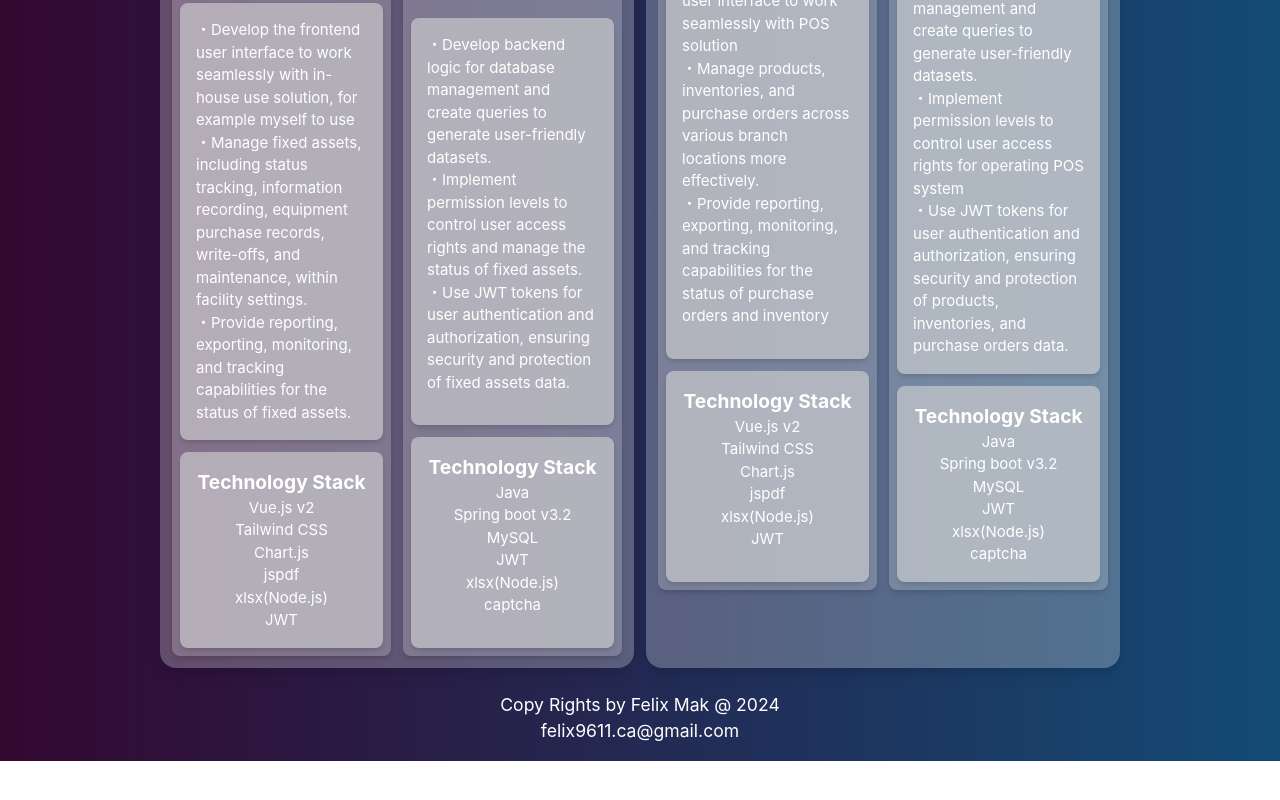
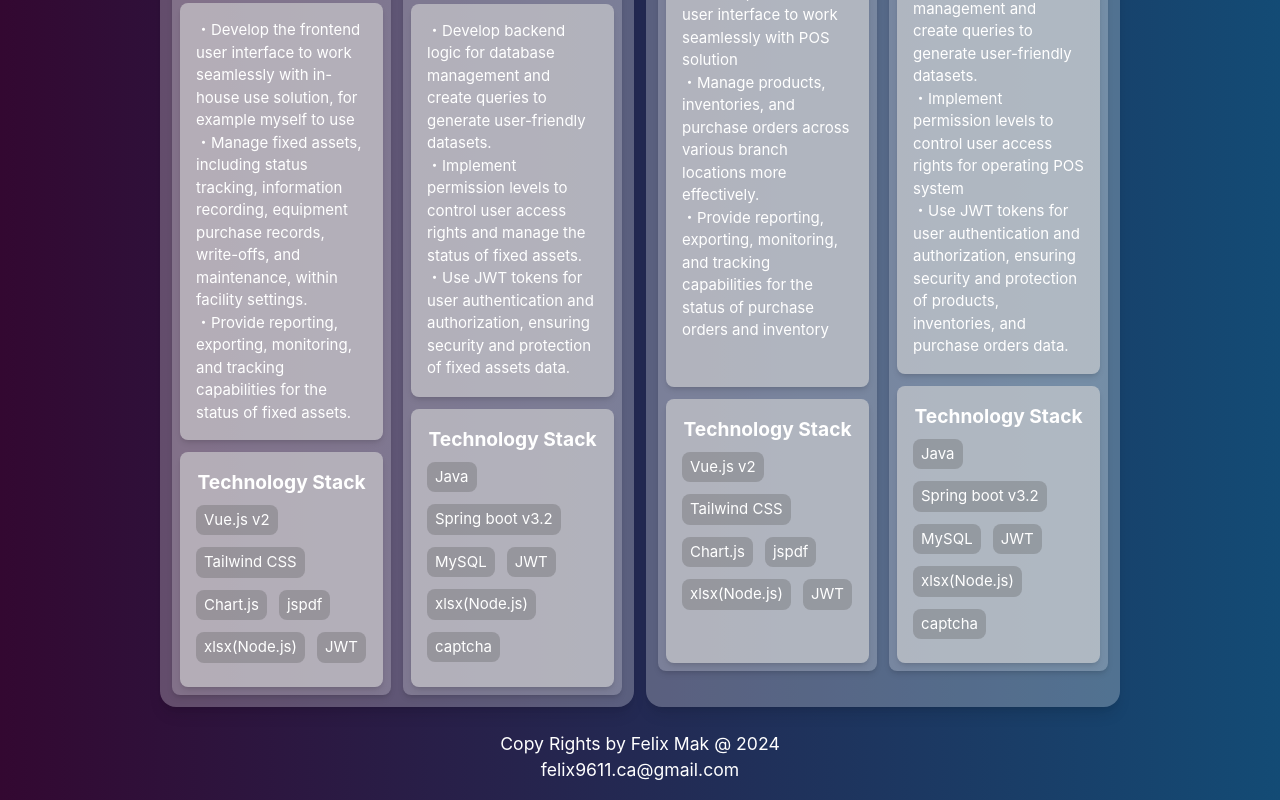
Before and after one commit to felix9611/felix9611, a Vue app: page /github-projects in a window 1280 px wide. Shown: the part 1061-1861 px from the top of the page. Before the commit the page ends 1822 px from the top, so only its background shows below. Built offline with nearby package versions, Linux system fonts and the light colour scheme.

Commit message:
mini update

```diff
--- a/src/views/mypage.vue
+++ b/src/views/mypage.vue
@@ -108,8 +108,14 @@
                     class="lg:col-span-full hover:bg-opacity-80 bg-[#d5d5d5] bg-opacity-60 rounded-lg border-1 p-4 shadow-md text-center"
                   >
                     <div class="font-bold text-[1.2rem]">Technology Stack</div>
-                    <div v-for="mainHighligth in stackFlow.mainHighligths">
-                      <span>{{ mainHighligth }}</span>
+                    <div class="flex flex-wrap gap-3 py-2 w-full">
+                      <div v-for="mainHighligth in stackFlow.mainHighligths">
+                        <div
+                          :class="`hover:bg-opacity-50 bg-[#575757] bg-opacity-30 px-2 py-1 rounded-lg text-white whitespace-nowrap`"
+                        >
+                          {{ mainHighligth }}
+                        </div>
+                      </div>
                     </div>
                   </div>
                 </div>
```
